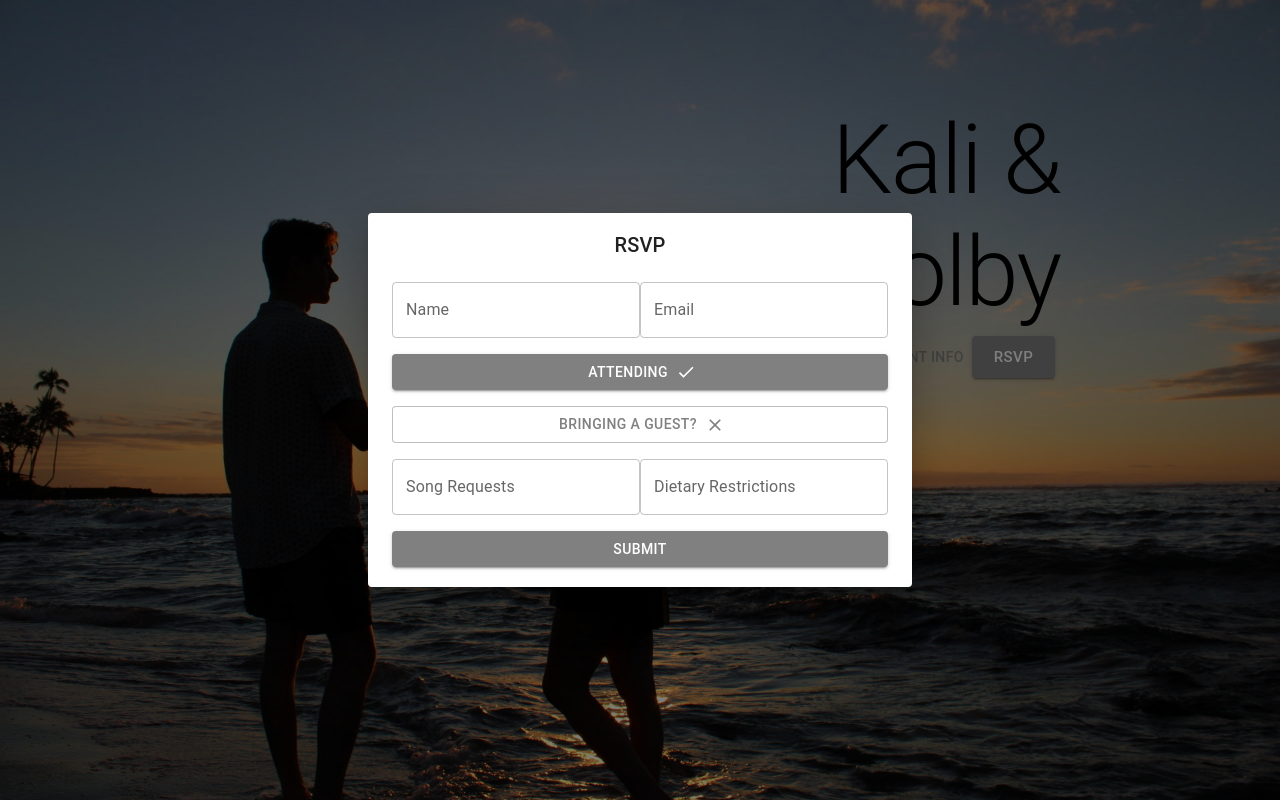
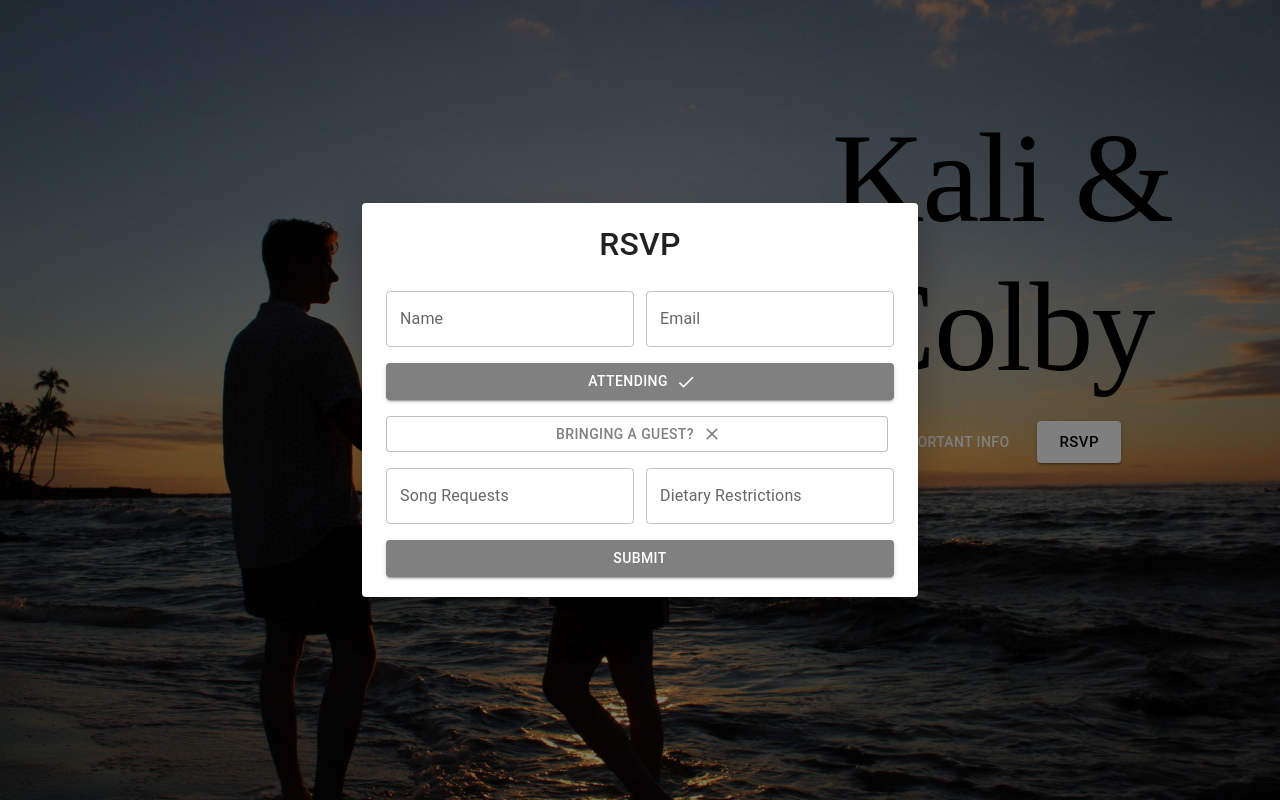
Before and after one commit to JackCotter/WeddingRSVP, a Next.js app in the folder client/: page / in a window 1280 px wide. Both pictures are taken after a click on the button "RSVP". Shown: the top 800 px of the page. Built offline with nearby package versions, Linux system fonts and the light colour scheme.

Commit message:
Bug fixed!

```diff
--- a/client/pages/_app.tsx
+++ b/client/pages/_app.tsx
@@ -2,7 +2,8 @@ import "@/styles/globals.css";
 import { Dancing_Script } from "next/font/google";
 import type { AppProps } from "next/app";
 import theme from "@/utils/theme";
-import { ThemeProvider } from "@emotion/react";
+import {  ThemeProvider } from "@emotion/react";
+import {StyledEngineProvider} from "@mui/material/styles"
 
 const dancing_script = Dancing_Script({
   variable: "--font-dancing-script",
@@ -11,8 +12,10 @@ const dancing_script = Dancing_Script({
 
 export default function App({ Component, pageProps }: AppProps) {
   return (
-    <ThemeProvider theme={theme}>
-      <Component {...pageProps} className={dancing_script.variable} />
-    </ThemeProvider>
+    <StyledEngineProvider injectFirst>
+      <ThemeProvider theme={theme}>
+        <Component {...pageProps} className={dancing_script.variable} />
+      </ThemeProvider>
+    </StyledEngineProvider>
   );
 }
--- a/client/styles/rsvpModal.module.css
+++ b/client/styles/rsvpModal.module.css
@@ -4,7 +4,6 @@
 
 .modal-title {
   text-align: center;
-  font-family: var(--dancing-script), cursive;
   font-size: xx-large;
 }
 
```
Also changed, not shown: 1 other file (tests, documents, lock files or other folders).
